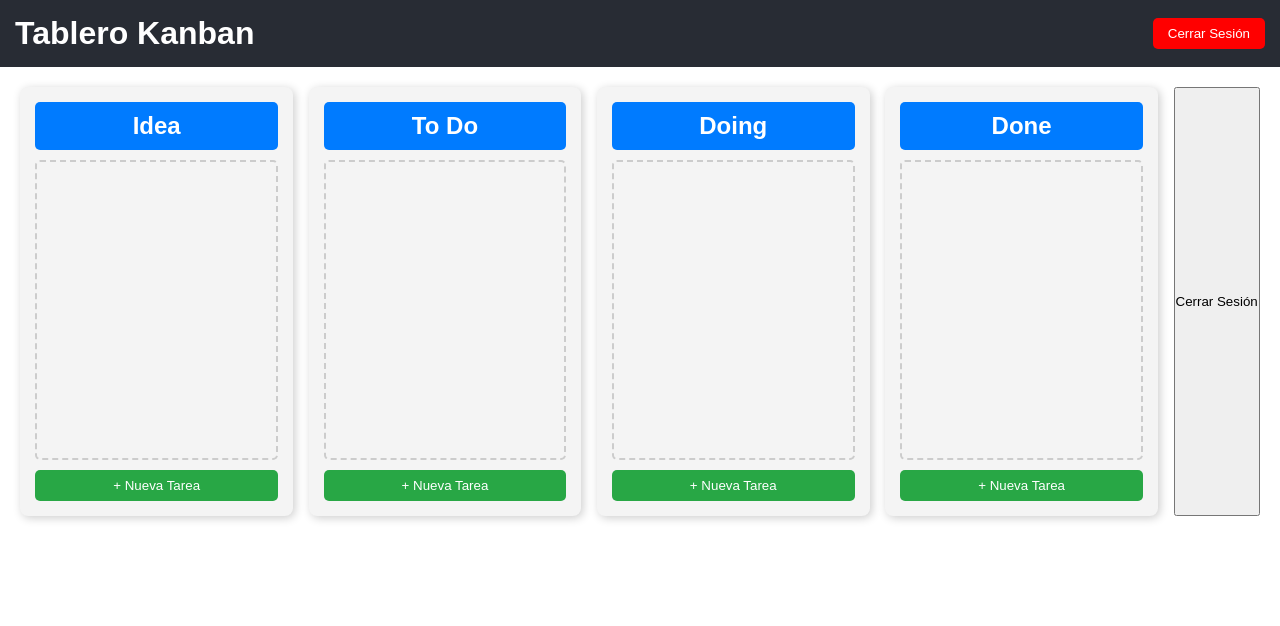
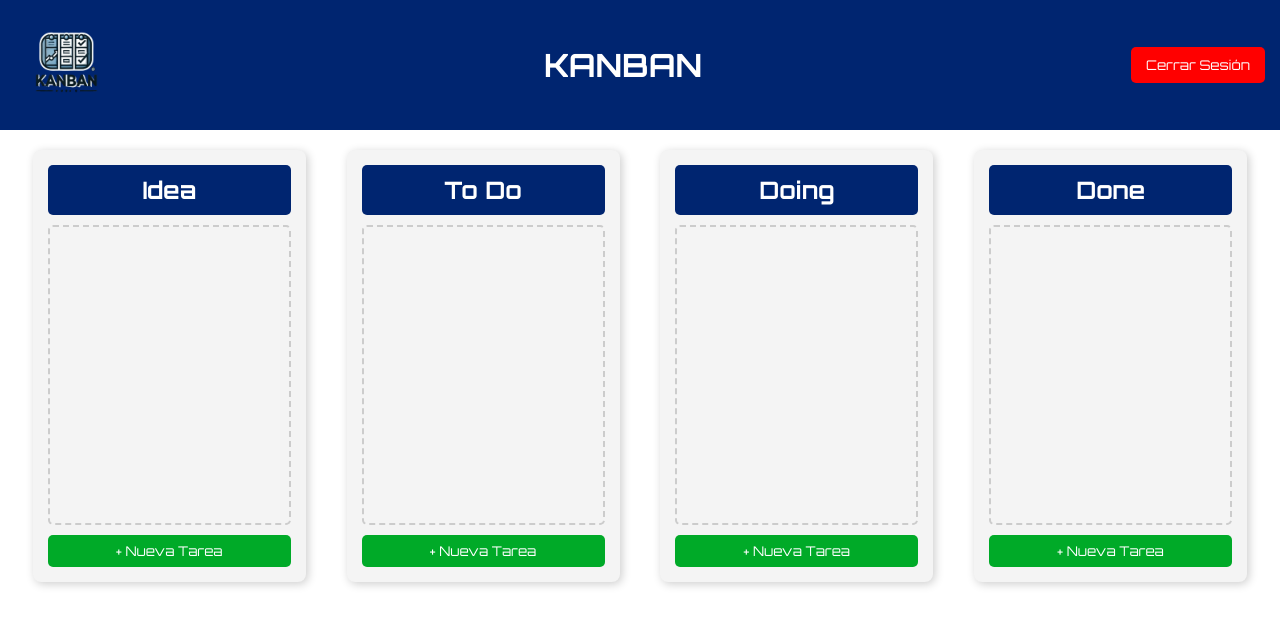
Before and after one commit to sllorennte/tablerokanban, a website: page frontend/paginas/tablero.html in a window 1280 px wide. Drawn offline with Linux system fonts and the light colour scheme; no server answers; sample sign-in values are in the browser's storage.

Commit message:
2do commit

```diff
--- a/frontend/estilos/styles.css
+++ b/frontend/estilos/styles.css
@@ -2,7 +2,7 @@
     margin: 0;
     padding: 0;
     box-sizing: border-box;
-    font-family: Arial, sans-serif;
+    font-family: 'Orbitron', sans-serif;
 }
 
 header {
@@ -10,12 +10,12 @@ header {
     justify-content: space-between;
     align-items: center;
     padding: 15px;
-    background: #282c34;
+    background: #002570;
     color: white;
 }
 
 header button {
-    padding: 8px 15px;
+    padding: 10px 15px;
     border: none;
     background: red;
     color: white;
@@ -27,6 +27,23 @@ header button {
 header button:hover {
     background: darkred;
 }
+
+.titulo{
+    color: white;
+    justify-content: center;
+}
+.logo-container {
+    display: flex;
+    align-items: center;
+    gap: 10px;
+}
+
+/* Estilo del logo */
+.logo-container img {
+    width: 100px; /* Ajusta el tamaño del logo */
+    height: auto;
+}
+
 
 /* Tablero Kanban */
 .tablero {
@@ -56,7 +73,7 @@ header button:hover {
     text-align: center;
     margin-bottom: 10px;
     padding: 10px;
-    background: #007bff;
+    background: #002570;
     color: white;
     border-radius: 5px;
 }
@@ -73,7 +90,7 @@ header button:hover {
 }
 
 .contenedor-tareas:hover {
-    border-color: #007bff;
+    border-color: #002570;
 }
 
 /* Estilos generales de la tarea */
@@ -125,7 +142,7 @@ header button:hover {
     padding: 8px;
     margin-top: 10px;
     border: none;
-    background: #28a745;
+    background: #00aa28;
     color: white;
     cursor: pointer;
     border-radius: 5px;
@@ -133,7 +150,7 @@ header button:hover {
 }
 
 .nueva-tarea:hover {
-    background: #218838;
+    background: #00aa28;
 }
 
 /* Estilos del login */
@@ -162,7 +179,7 @@ header button:hover {
 .login-container button {
     width: 100%;
     padding: 10px;
-    background: #007bff;
+    background: #002570;
     color: white;
     border: none;
     border-radius: 5px;
@@ -171,7 +188,7 @@ header button:hover {
 }
 
 .login-container button:hover {
-    background: #0056b3;
+    background: #002570;
 }
 
 /* Mensajes de error */
--- a/frontend/paginas/tablero.html
+++ b/frontend/paginas/tablero.html
@@ -5,12 +5,19 @@
     <meta name="viewport" content="width=device-width, initial-scale=1.0">
     <title>Tablero Kanban</title>
     <link rel="stylesheet" href="../estilos/styles.css">
+    <link href="https://fonts.googleapis.com/css2?family=Orbitron:wght@400;700&display=swap" rel="stylesheet">
 </head>
 <body>
     <header>
-        <h1>Tablero Kanban</h1>
+        <div class="logo-container">
+            <img src="../../imagenes/kanbanlogo.png" alt="Kanban Logo">
+        </div>
+        <div class="titulo">
+            <h1>KANBAN</h1>
+        </div>
         <button id="cerrar-sesion">Cerrar Sesión</button>
     </header>
+
 
     <main class="tablero">
         <section class="columna" id="idea">
@@ -42,7 +49,6 @@
             <div class="contenedor-tareas" id="lista-done"></div>
             <button class="nueva-tarea" data-columna="done">+ Nueva Tarea</button>
         </section>
-        <button id="cerrar-sesion">Cerrar Sesión</button>
     </main>
 
     <script src="../scripts/app.js"></script>
```
Also changed, not shown: imagenes/kanbanlogo.png (added).
